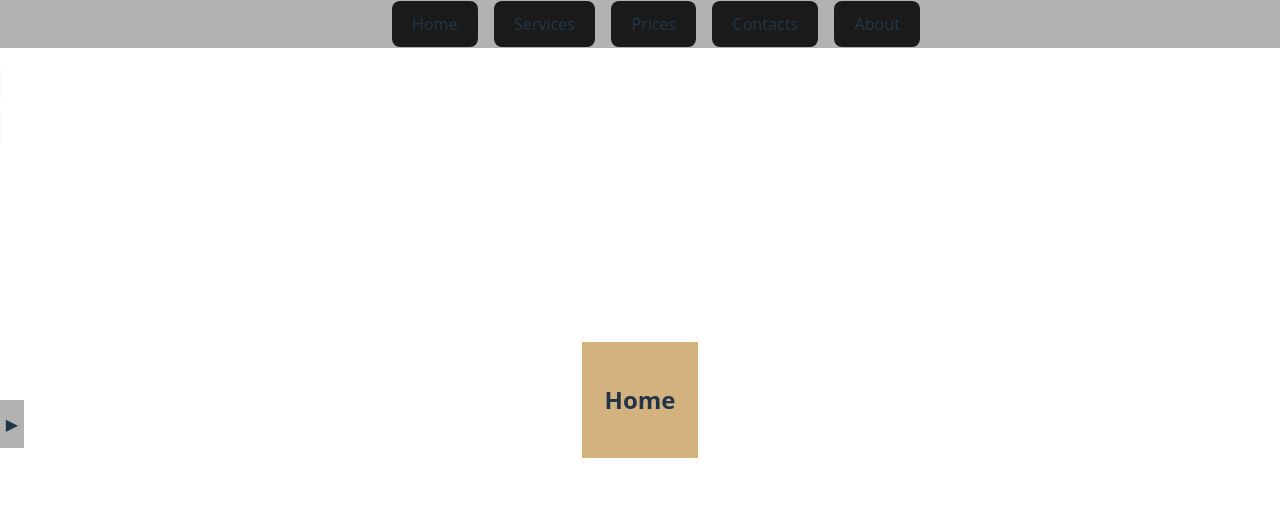
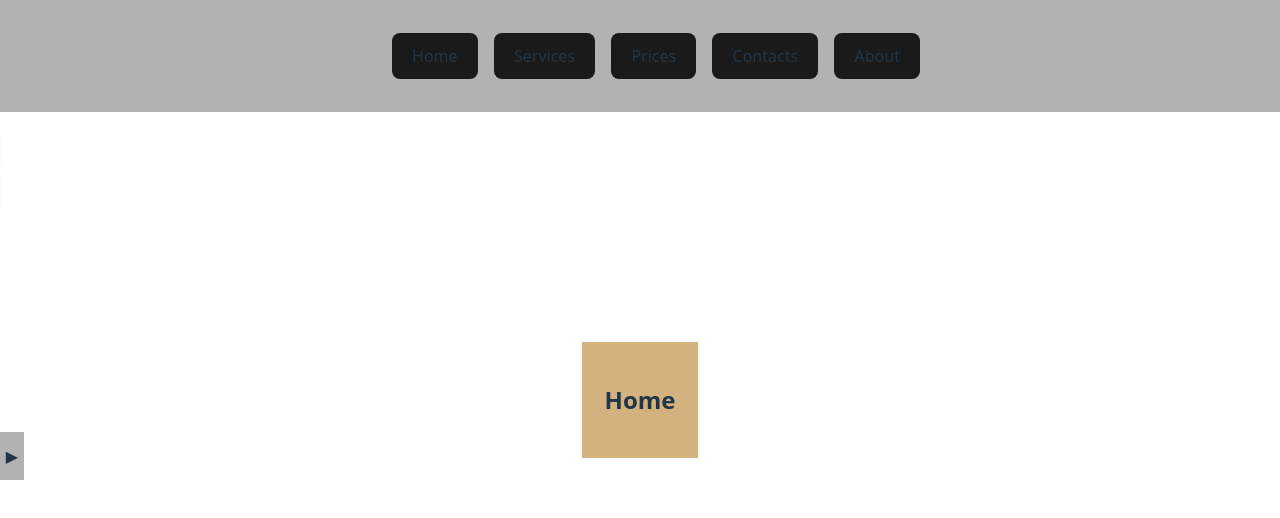
Before and after one commit to MykhailoStratan/construction-history-threejs, a React (Vite) app: page / in a window 1280 px wide. Shown: the top 518 px of the page. Built offline with nearby package versions, Linux system fonts and the light colour scheme.

Commit message:
Increase header padding

```diff
--- a/src/HeaderMenu.css
+++ b/src/HeaderMenu.css
@@ -7,8 +7,8 @@
   display: flex;
   align-items: center;
   justify-content: center;
-  height: var(--header-height);
-  padding: 0 1rem;
+  height: var(--header-base-height);
+  padding: 2em 1rem;
   z-index: 20;
 }
 
--- a/src/index.css
+++ b/src/index.css
@@ -1,5 +1,6 @@
 :root {
-  --header-height: 48px;
+  --header-base-height: 48px;
+  --header-height: calc(var(--header-base-height) + 4em);
   font-family: system-ui, Avenir, Helvetica, Arial, sans-serif;
   line-height: 1.5;
   font-weight: 400;
```
